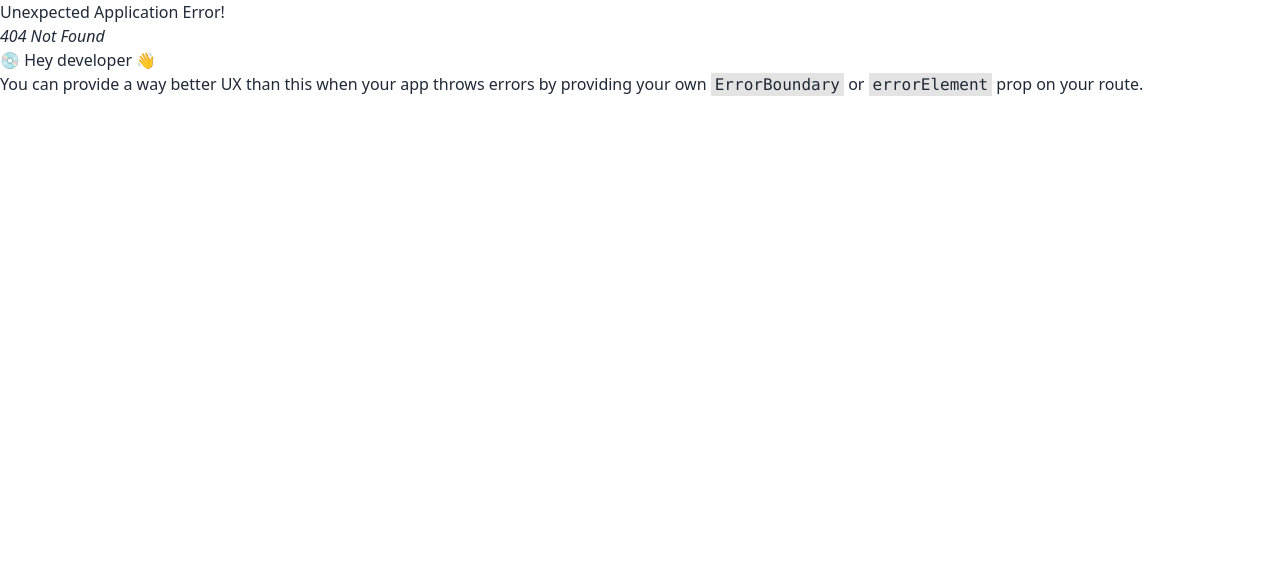
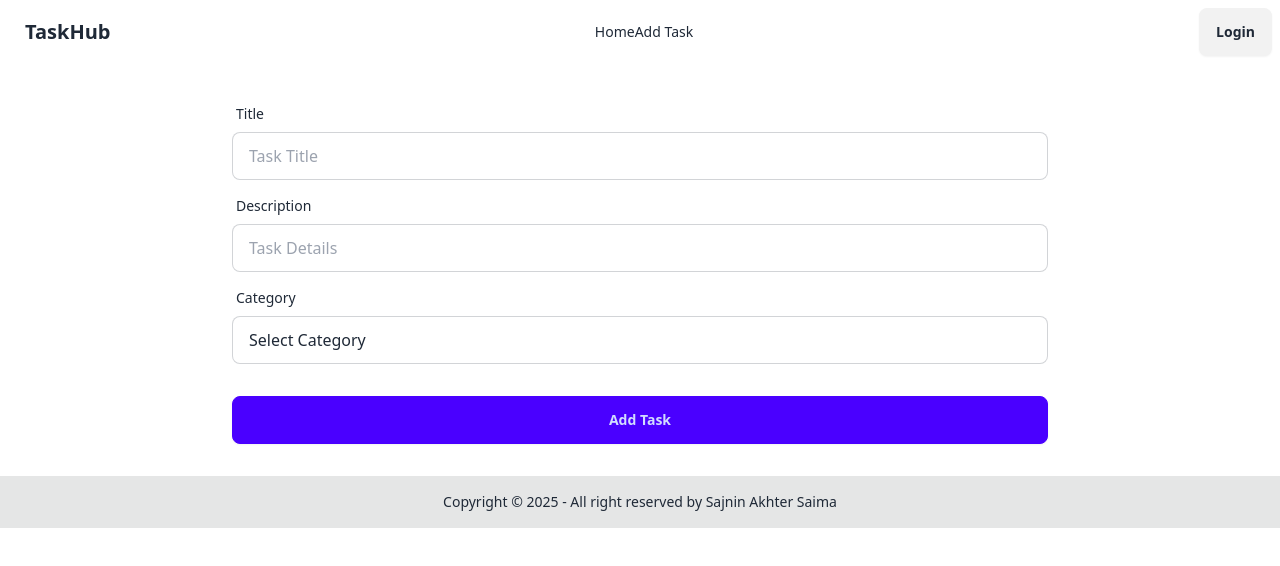
Before and after one commit to Sajnin14/scicJobTaskClient, a React (Vite) app: page /addtasks in a window 1280 px wide. Before the commit this address had no page. Shown: the top 566 px of the page. Built offline with nearby package versions, Linux system fonts and the light colour scheme.

Commit message:
form implementation done for adding task

```diff
--- a/src/MainComponents/Navbar/Navbar.jsx
+++ b/src/MainComponents/Navbar/Navbar.jsx
@@ -2,9 +2,9 @@ import { Link, NavLink } from "react-router-dom";
 
 const Navbar = () => {
 
-    const links = <div>
+    const links = <div className="ml-2">
        <NavLink to='/'>Home</NavLink>
-       <NavLink>Add Task</NavLink>
+       <NavLink to='/addtasks'>Add Task</NavLink>
        {/* <NavLink>Edit Task</NavLink>
        <NavLink>Delete Task</NavLink>
        <NavLink>Remove Task</NavLink> */}
--- /dev/null
+++ b/src/Pages/AddTasks/AddTasks.jsx
@@ -0,0 +1,42 @@
+
+const AddTasks = () => {
+    return (
+        <div className="w-11/12 mx-auto">
+            <form className="card-body w-3/4 mx-auto">
+                <div className="form-control">
+                    <label className="label">
+                        <span className="label-text">Title</span>
+                    </label>
+                    <input type="text" placeholder="Task Title" className="input input-bordered" required />
+                </div>
+                <div className="form-control">
+                    <label className="label">
+                        <span className="label-text">Description</span>
+                    </label>
+                    <input type="text" placeholder="Task Details" className="input input-bordered" required />
+                </div>
+
+                <div className="form-control">
+                    <label className="label">
+                        <span className="label-text">Category</span>
+                    </label>
+                    <select className="input input-bordered">
+                    <option disabled selected>Select Category</option>
+                    <option value='todo'>To-Do</option>
+                    <option value='inProgress'>In Progress</option>
+                    <option value='done'>Done</option>
+                </select>
+
+                </div>
+
+
+
+                <div className="form-control mt-6">
+                    <button className="btn btn-primary">Add Task</button>
+                </div>
+            </form>
+        </div>
+    );
+};
+
+export default AddTasks;
--- a/src/main.jsx
+++ b/src/main.jsx
@@ -6,6 +6,7 @@ import {
   RouterProvider,
 } from "react-router-dom";
 import Main from './MainComponents/Main/Main';
+import AddTasks from './Pages/AddTasks/AddTasks';
 
 
 const router = createBrowserRouter([
@@ -14,7 +15,8 @@ const router = createBrowserRouter([
     element: <Main></Main>,
     children: [
       {
-
+        path: '/addtasks',
+        element: <AddTasks></AddTasks>
       }
     ]
   },
```
